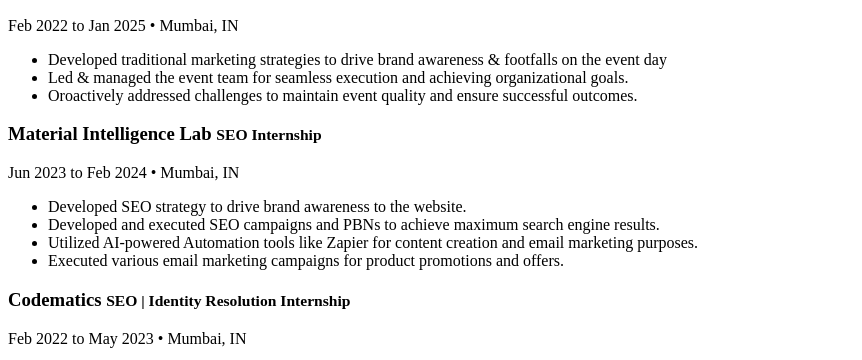
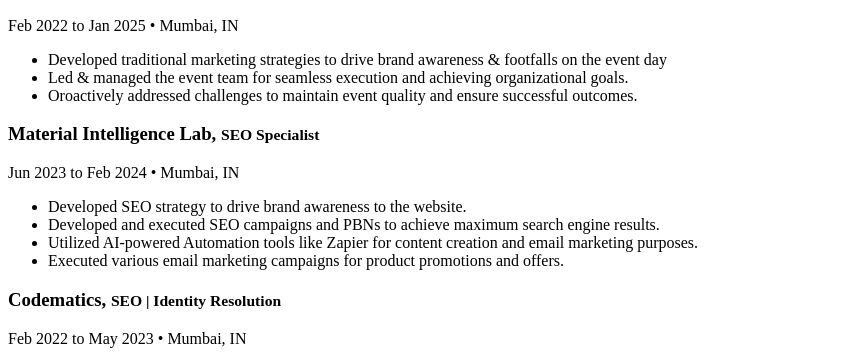
Before and after one commit to Faddzi/Resume-Muffaddal, a plain HTML site: page index.html in a window 1280 px wide. Shown: the part 1072-1432 px from the top of the page, without its empty margins (0-862 px from the left). Drawn offline with Linux system fonts and the light colour scheme.

Commit message:
Update index.html
changes in experience section

```diff
--- a/index.html
+++ b/index.html
@@ -135,8 +135,8 @@
 
       <article itemscope itemtype="https://schema.org/Organization">
         <header>
-          <h3><span itemprop="name">Material Intelligence Lab</span>
-            <small>SEO Internship</small>
+          <h3><span itemprop="name">Material Intelligence Lab,</span>
+            <small>SEO Specialist</small>
           </h3>
           <p>
             <time datetime="2023-06">Jun 2023</time> to <time datetime="2024-02">Feb 2024</time>
@@ -153,8 +153,8 @@
 
       <article itemscope itemtype="https://schema.org/Organization">
         <header>
-          <h3><span itemprop="name">Codematics</span>
-            <small>SEO | Identity Resolution Internship</small>
+          <h3><span itemprop="name">Codematics,</span>
+            <small>SEO | Identity Resolution</small>
           </h3>
           <p>
             <time datetime="2022-02">Feb 2022</time> to <time datetime="2023-05">May 2023</time>
```
